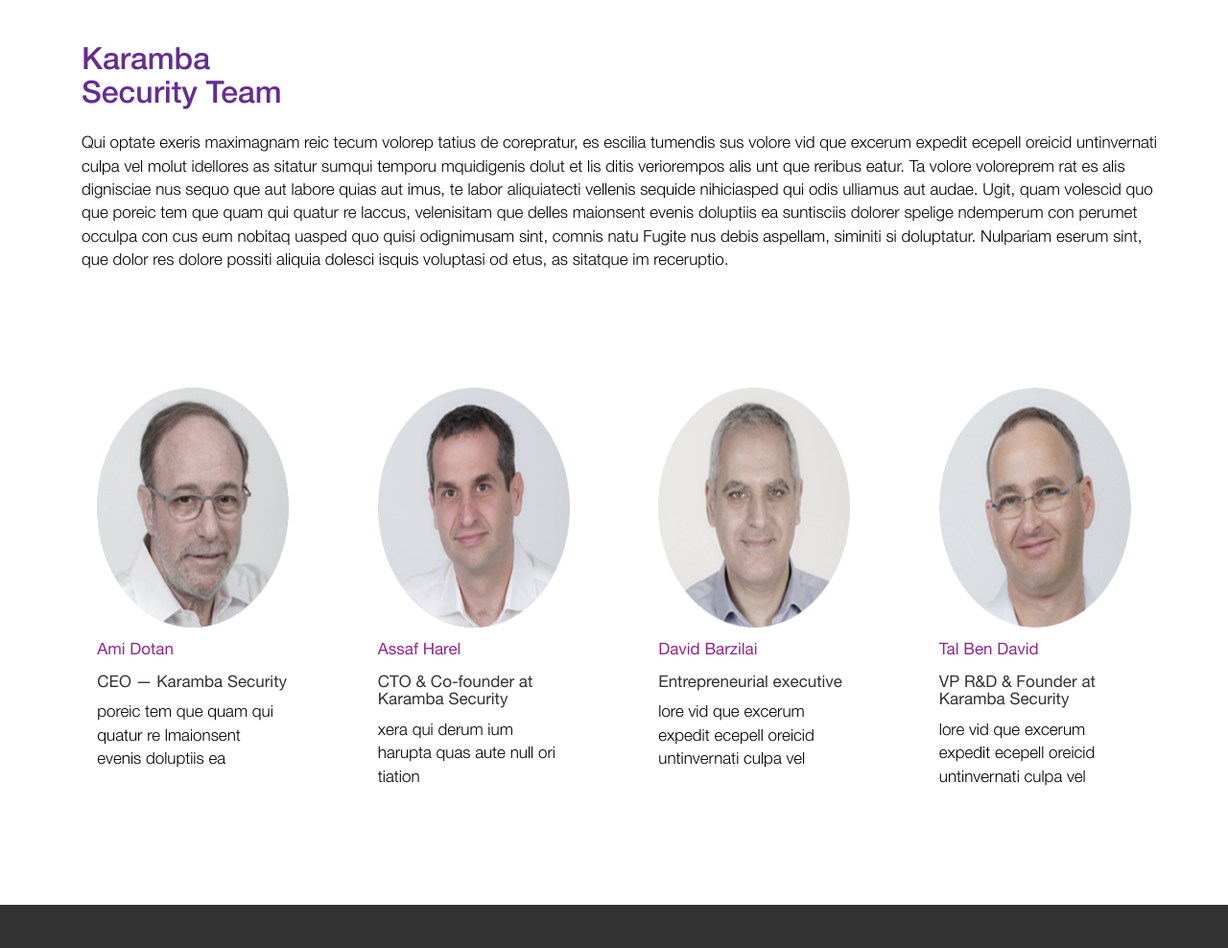
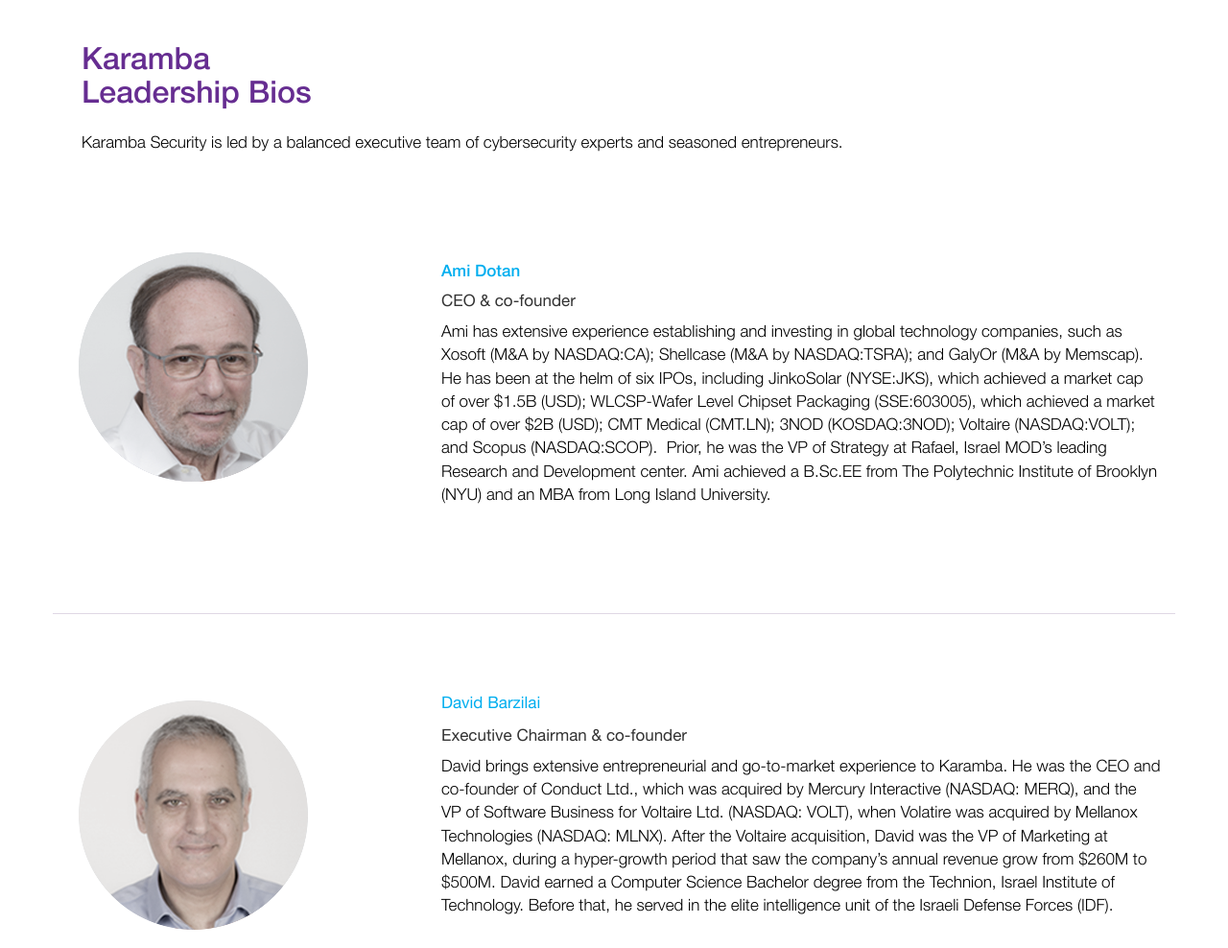
Before and after one commit to ZenSecurity/KarambaClone, a website: page client/about.html in a window 1280 px wide. Shown: the part 677-1665 px from the top of the page at 96% size. Drawn offline with nearby package versions, Linux system fonts and the light colour scheme.

Commit message:
about page re-design & content

```diff
--- a/client/about.html
+++ b/client/about.html
@@ -63,62 +63,80 @@
  Sections
 ========================================-->
 <div class="container">
-
-    <div class="section section-hero home">
-        <div class="row">
-            <div class="col-lg-12 col-1">
-                <h3>Karamba<br>
-                    Security Team</h3>
-                <p class="last-p">Qui optate exeris maximagnam reic tecum volorep tatius de corepratur, es escilia tumendis sus volore vid que excerum expedit ecepell oreicid untinvernati culpa vel molut idellores as sitatur sumqui temporu mquidigenis dolut et lis ditis veriorempos alis unt que reribus eatur.
-                    Ta volore voloreprem rat es alis dignisciae nus sequo que aut labore quias aut imus, te labor aliquiatecti vellenis sequide nihiciasped qui odis ulliamus aut audae. Ugit, quam volescid quo que poreic tem que quam qui quatur re laccus, velenisitam que delles maionsent evenis doluptiis ea suntisciis dolorer spelige ndemperum con perumet occulpa con cus eum nobitaq uasped quo quisi odignimusam sint, comnis natu
-                    Fugite nus debis aspellam, siminiti si doluptatur. Nulpariam eserum sint, que dolor res dolore possiti aliquia dolesci isquis voluptasi od etus, as sitatque im receruptio.
-                </p>
-            </div>
-        </div>
-        <div class="row">
-            <div class="col-sm-6 col-md-3">
-                <figure class="founder">
-                    <img src="/images/photo-ami.png" alt="Ami Dotan">
-                    <figcaption>
-                        <h5 class="warn-color">Ami Dotan</h5>
-                        <h5>CEO — Karamba Security</h5>
-                        <p>poreic tem que quam qui quatur re lmaionsent evenis doluptiis ea </p>
-                    </figcaption>
-                </figure>
-            </div>
-            <div class="col-sm-6 col-md-3">
-                <figure class="founder">
-                    <img src="/images/photo-assaf.png" alt="Assaf Harel">
-                    <figcaption>
-                        <h5 class="warn-color">Assaf Harel</h5>
-                        <h5>CTO & Co-founder at Karamba Security</h5>
-                        <p>xera qui derum ium harupta quas aute null  ori tiation</p>
-                    </figcaption>
-                </figure>
-            </div>
-            <div class="col-sm-6 col-md-3">
-                <figure class="founder">
-                    <img src="/images/photo-david.png" alt="David Barzilai">
-                    <figcaption>
-                        <h5 class="warn-color">David Barzilai</h5>
-                        <h5>Entrepreneurial executive</h5>
-                        <p>lore vid que excerum expedit ecepell oreicid untinvernati culpa vel</p>
-                    </figcaption>
-                </figure>
-            </div>
-            <div class="col-sm-6 col-md-3">
-                <figure class="founder">
-                    <img src="/images/photo-tal.png" alt="Tal Ben David">
-                    <figcaption>
-                        <h5 class="warn-color">Tal Ben David</h5>
-                        <h5>VP R&D & Founder at Karamba Security</h5>
-                        <p>lore vid que excerum expedit ecepell oreicid untinvernati culpa vel</p>
-                    </figcaption>
-                </figure>
-            </div>
+    <div class="row">
+        <div class="col-lg-12 col-1">
+            <h3>Karamba<br>
+                Leadership Bios</h3>
+            <p>Karamba Security is led by a balanced executive team of cybersecurity experts and seasoned entrepreneurs.</p>
         </div>
     </div>
 
+    <!--Fig-1-->
+    <figure class="row founder">
+        <div class="col-sm-6 col-md-3 img-cont">
+            <img src="/images/photo-ami.png" alt="Ami Dotan" width="239" height="239">
+        </div>
+        <figcaption class="col-sm-6 col-md-8 col-md-offset-1">
+            <h4 class="alt-color">Ami Dotan</h4>
+            <h5>CEO & co-founder</h5>
+            <p>Ami has extensive experience establishing and investing in global technology companies,
+                such as Xosoft (M&A by NASDAQ:CA); Shellcase (M&A by NASDAQ:TSRA); and GalyOr (M&A by Memscap).
+                He has been at the helm of six IPOs, including JinkoSolar (NYSE:JKS), which achieved a market cap of over $1.5B (USD);
+                WLCSP-Wafer Level Chipset Packaging (SSE:603005), which achieved a market cap of over $2B (USD); CMT Medical (CMT.LN);
+                3NOD (KOSDAQ:3NOD); Voltaire (NASDAQ:VOLT); and Scopus (NASDAQ:SCOP).  Prior, he was the VP of Strategy at Rafael,
+                Israel MOD’s leading Research and Development center.
+                Ami achieved a B.Sc.EE from The Polytechnic Institute of Brooklyn (NYU) and an MBA from Long Island University.</p>
+        </figcaption>
+    </figure>
+    <!--Fig-2-->
+    <figure class="row founder">
+        <div class="col-sm-6 col-md-3 img-cont">
+            <img src="/images/photo-david.png" alt="David Barzilai" width="239" height="239">
+        </div>
+        <figcaption class="col-sm-6 col-md-8 col-md-offset-1">
+            <h5 class="alt-color">David Barzilai</h5>
+            <h5>Executive Chairman & co-founder</h5>
+            <p>David brings extensive entrepreneurial and go-to-market experience to Karamba. He was the CEO and co-founder of
+                Conduct Ltd., which was acquired by Mercury Interactive (NASDAQ: MERQ), and the VP of Software Business for
+                Voltaire Ltd. (NASDAQ: VOLT), when Volatire was acquired by Mellanox Technologies (NASDAQ: MLNX).
+                After the Voltaire acquisition, David was the VP of Marketing at Mellanox, during a hyper-growth period that
+                saw the company’s annual revenue grow from $260M to $500M. David earned a Computer Science Bachelor degree
+                from the Technion, Israel Institute of Technology. Before that, he served in the elite intelligence unit of the
+                Israeli Defense Forces (IDF).</p>
+        </figcaption>
+    </figure>
+    <!--Fig-2-->
+    <figure class="row founder">
+        <div class="col-sm-6 col-md-3 img-cont">
+            <img src="/images/photo-tal.png" alt="Tal Ben David" width="239" height="239">
+        </div>
+        <figcaption class="col-sm-6 col-md-8 col-md-offset-1">
+            <h5 class="alt-color">Tal Ben David</h5>
+            <h5>VP R&D & co-founder</h5>
+            <p>Tal is experienced in developing new, innovative products into viable, market-changing products.
+                He was a Senior Research and Development (R&D) Manager at Check Point Software Technologies (NASDAQ:CHKP),
+                where he oversaw endpoint and mobile security technology development. Prior, he gained extensive cybersecurity
+                experience overseeing the development of Check Point’s big data analytics and event correlation solutions.
+                Before moving into private enterprise, Tal served in an elite technological unit with the Israeli Defense Forces (IDF).
+                He received a B.Sc. in Computer Science and Statistics (Cum Laude) from the Bar-Ilan University.</p>
+        </figcaption>
+    </figure>
+    <!--Fig-3-->
+    <figure class="row founder">
+        <div class="col-sm-6 col-md-3 img-cont">
+            <img src="/images/photo-assaf.png" alt="Assaf Harel" width="239" height="239">
+        </div>
+        <figcaption class="col-sm-6 col-md-8 col-md-offset-1">
+            <h5 class="alt-color">Assaf Harel</h5>
+            <h5>CTO & co-founder</h5>
+            <p>Assaf has broad experience with embedded, networking, security and mobile technologies.
+                He was the Senior Research and Development (R&D) Manager at Check Point Software Technologies (NASDAQ:CHKP),
+                overseeing the development of several innovative, emerging endpoint security products and technologies.
+                Previously, he held software development positions at Metalink and Dune Networks.
+                Assaf served in the elite intelligence unit of the Israeli Defense Forces (IDF).
+                He received a B.Sc. and M.Sc. Cum Laude in Computer Science from the Technion and an MBA Cum Laude from Haifa University.</p>
+        </figcaption>
+    </figure>
 </div>
 
 <!--=======================================
@@ -143,7 +161,7 @@
             </div>
             <!--Col-3 - Address-->
             <div class="col-md-4 footer-col col-1">
-                <p class="small">Address here, 17 something<br>Industrial zone Ra'anna 00234, Israel</p>
+                <p class="small">Address here, 17 something<br>Industrial zone Ra’anna 00234, Israel</p>
                 <p class="small">m: +972 50 313-5003<br>us: +1 408 391 5599</p>
                 <p class="small">info@karambasecurity.com</p>
             </div>
--- a/client/style/index.css
+++ b/client/style/index.css
@@ -229,6 +229,9 @@
 .space-bottom {
     margin-bottom: 20px;
 }
+.space-bottom-lg {
+    margin-bottom: 70px;
+}
 .limit-w {
     margin: 0 30px;
 }
@@ -276,13 +279,17 @@
 ul.blue li {
     color: #662d91;
 }
-figure img {
-    width: 200px;
-    height: 250px
+figure.founder {
+    padding-top: 70px;
+    padding-bottom: 100px;
+    border-bottom: 1px solid #dfd8e5;;
 }
-figure.founder {
-    max-width: 200px;
-    margin: 0 auto 120px auto;
+figure.founder:last-of-type {
+    border-bottom: 0;
+}
+figure.founder .img-cont {
+    padding-top: 20px;
+    text-align: center;
 }
 .btn {
     border: 2px solid;
```
Also changed, not shown: client/approach.html (+1 -1 lines), client/faq.html (+18 -18 lines), client/index.html (+3 -3 lines).
